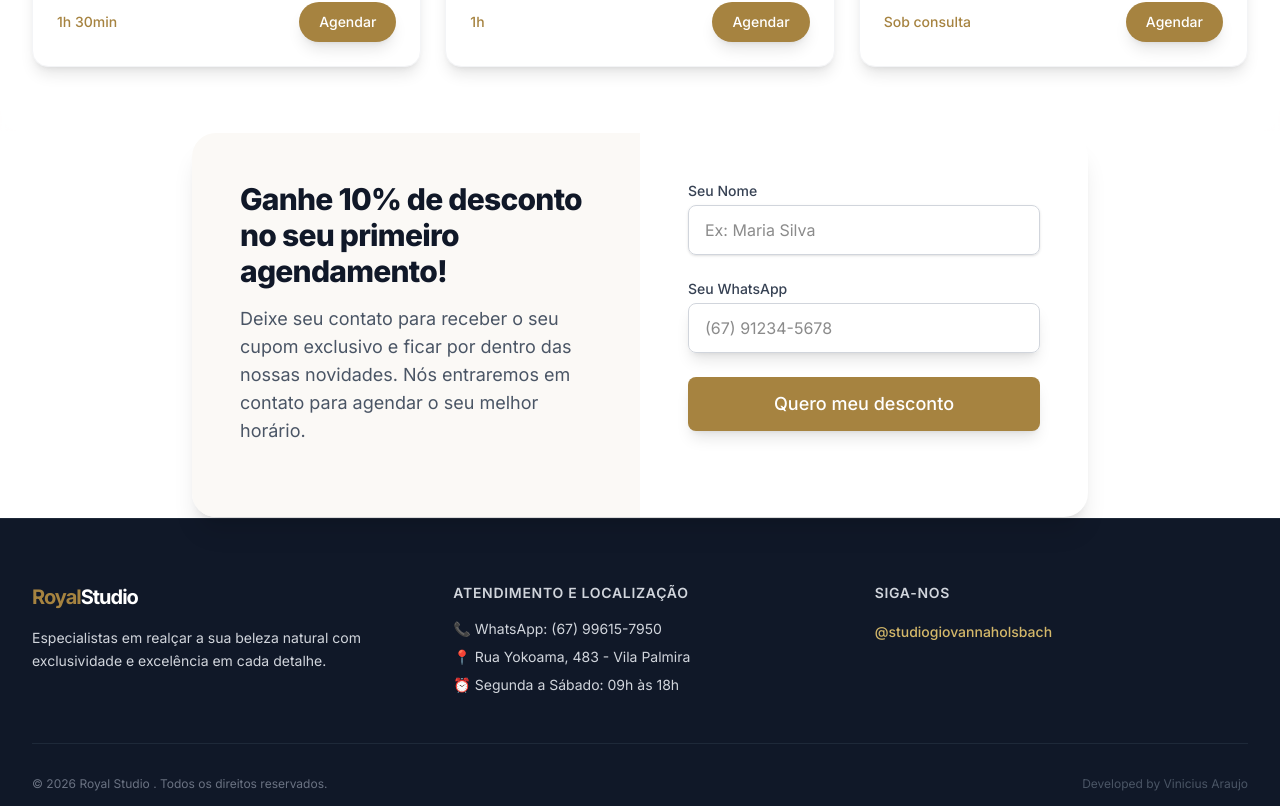
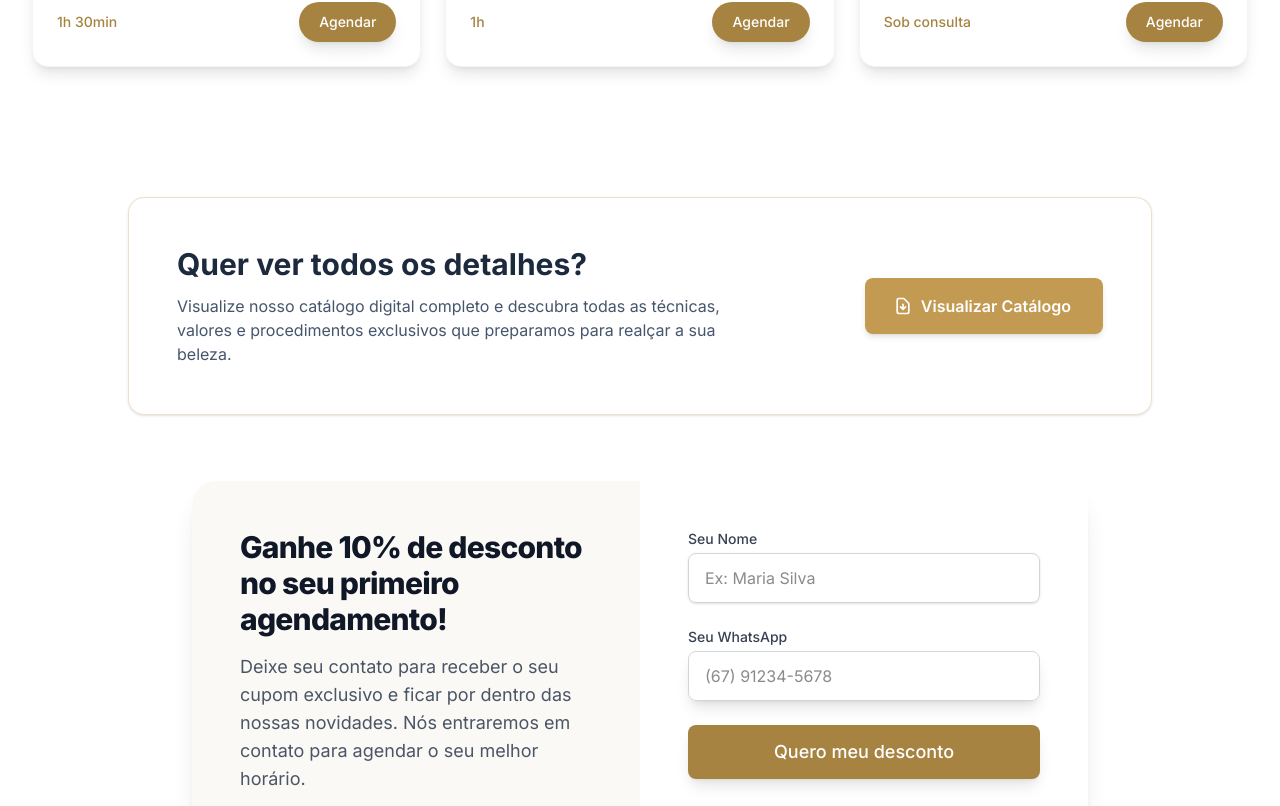
Before and after one commit to ViniciusADCG/royal-studio-website, a Next.js app: page / in a window 1280 px wide. Shown: the part 1991-2797 px from the top of the page. Built offline with nearby package versions, Linux system fonts and the light colour scheme.

Commit message:
Adicionando Catalogo

```diff
--- a/app/page.tsx
+++ b/app/page.tsx
@@ -1,6 +1,7 @@
 import ServiceCard from "../components/ServiceCard";
 import HeroSection from "../components/HeroSection";
 import { ServiceData } from "../types/service";
+import CatalogoBanner from '@/components/CatalogoBanner';
 import LeadCapture from "../components/LeadCapture";
 
 const studioServices: ServiceData[] = [
@@ -77,6 +78,13 @@ export default function Home() {
 
         </div>
       </div>
+
+      {/* ... Fechamento da Seção de Cards de Serviços ... */}
+
+      <CatalogoBanner />
+
+      {/* ... Abertura da Seção de Captura (Ganhe 10% de desconto) ... */}
+
       {/* Seção de Captura de Leads */}
       <LeadCapture/>
 
--- /dev/null
+++ b/components/CatalogoBanner.tsx
@@ -0,0 +1,41 @@
+import React from 'react';
+
+export default function CatalogoBanner() {
+  return (
+    <section className="w-full bg-white/70 backdrop-blur-md border border-white/50 py-16 flex justify-center items-center px-4 relative z-10">
+      <div className="max-w-5xl w-full bg-white/60 backdrop-blur-md border border-[#c39a52]/30 rounded-2xl p-8 md:p-12 flex flex-col md:flex-row items-center justify-between shadow-sm">
+
+        <div className="text-center md:text-left mb-6 md:mb-0 md:mr-8">
+          <h2 className="text-2xl md:text-3xl font-bold text-slate-800 mb-3">
+            Quer ver todos os detalhes?
+          </h2>
+          <p className="text-slate-600 max-w-xl text-sm md:text-base">
+            Visualize nosso catálogo digital completo e descubra todas as técnicas, valores e procedimentos exclusivos que preparamos para realçar a sua beleza.
+          </p>
+        </div>
+
+        <div className="flex-shrink-0 w-full md:w-auto">
+          <a
+            href="/catalogo.pdf"
+            target="_blank"
+            rel="noopener noreferrer"
+            className="inline-flex items-center justify-center bg-[#c39a52] hover:bg-[#a68040] text-white font-semibold py-4 px-8 rounded-lg transition-all duration-300 shadow-md hover:shadow-lg w-full md:w-auto"
+          >
+            {/* Ícone de documento (SVG nativo, sem precisar instalar bibliotecas) */}
+            <svg
+              className="w-5 h-5 mr-2 -ml-1"
+              fill="none"
+              stroke="currentColor"
+              viewBox="0 0 24 24"
+              xmlns="http://www.w3.org/2000/svg"
+            >
+              <path strokeLinecap="round" strokeLinejoin="round" strokeWidth={2} d="M12 10v6m0 0l-3-3m3 3l3-3m2 8H7a2 2 0 01-2-2V5a2 2 0 012-2h5.586a1 1 0 01.707.293l5.414 5.414a1 1 0 01.293.707V19a2 2 0 01-2 2z" />
+            </svg>
+            Visualizar Catálogo
+          </a>
+        </div>
+
+      </div>
+    </section>
+  );
+}
--- a/components/Header.tsx
+++ b/components/Header.tsx
@@ -26,6 +26,7 @@ export default function Header() {
         <nav className="hidden md:flex space-x-8">
           <a href="#inicio" className="text-base font-semibold text-gray-800 hover:text-dourado-500 transition-colors">Início</a>
           <a href="#servicos" className="text-base font-semibold text-gray-800 hover:text-dourado-500 transition-colors">Serviços</a>
+          <a href="/catalogo.pdf" target="_blank" rel="noopener noreferrer" className="text-base font-semibold text-gray-800 hover:text-dourado-500 transition-colors">Catálogo</a>
           <a href="#sobre" className="text-base font-semibold text-gray-800 hover:text-dourado-500 transition-colors">Sobre Nós</a>
         </nav>
 
```
Also changed, not shown: 1 other file (tests, documents, lock files or other folders).
